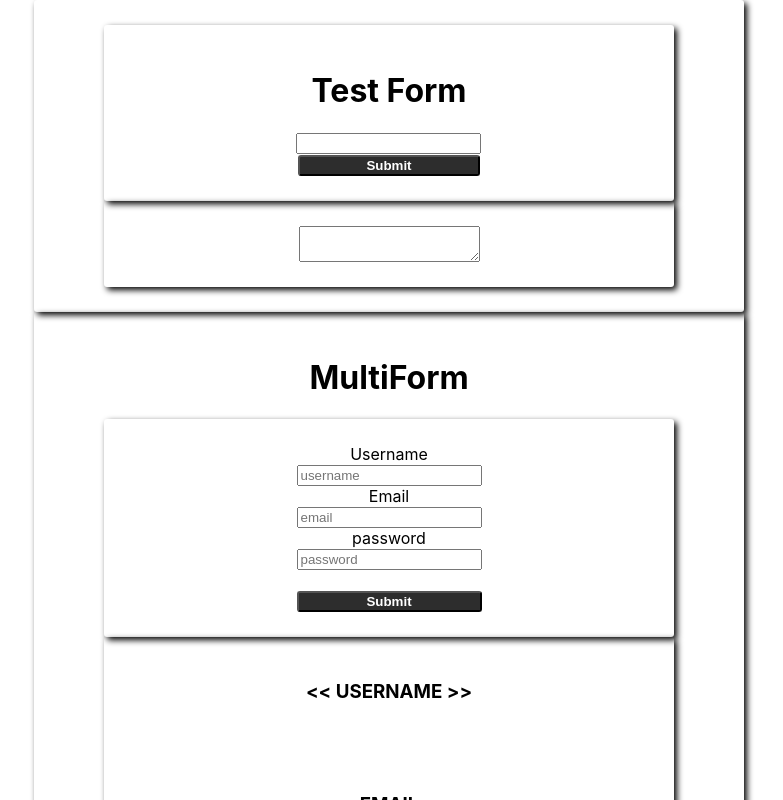
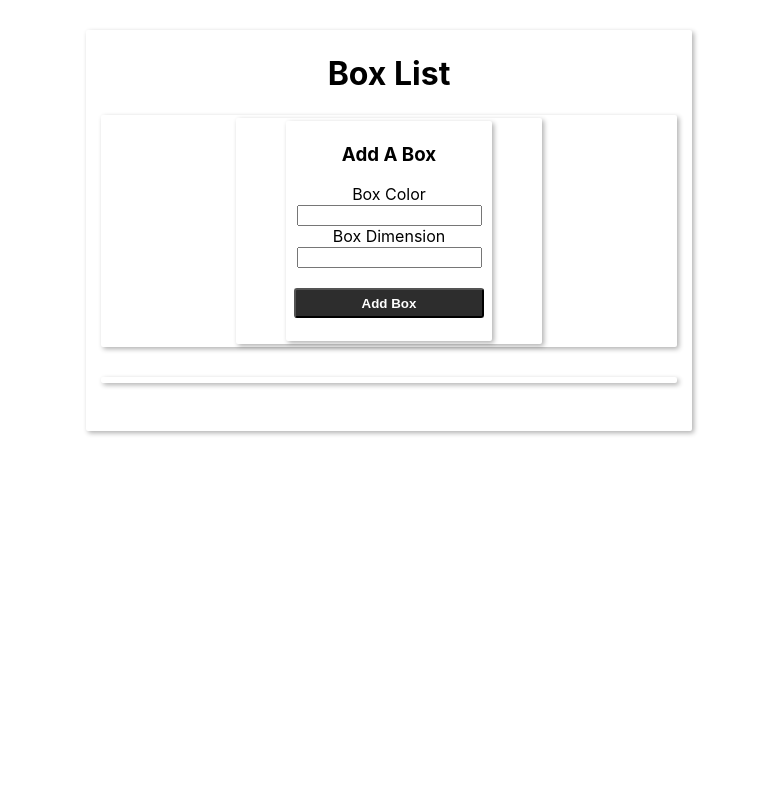
Before and after one commit to jas112/REACT-STUDY-React-Forms, a React (Create React App) app: page / in a window 1280 px wide. Shown: the top 800 px of the page, without its empty margins (251-1034 px from the left). Built offline with nearby package versions, Linux system fonts and the light colour scheme.

Commit message:
add BoxList, BoxForm, and Box js and css...exercise is functional.

```diff
--- a/src/App.js
+++ b/src/App.js
@@ -1,14 +1,16 @@
 import Form from './components/form/Form';
 import MultiForm from './components/multiForm/MultiForm';
 import ShoppingList from './components/shoppingList/ShoppingList';
+import BoxList from './components/boxList/BoxList';
 import './App.css';
 
 function App() {
   return (
     <div className="App">
-      <Form />
-      <MultiForm />
-      <ShoppingList />
+      {/* <Form /> */}
+      {/* <MultiForm /> */}
+      {/* <ShoppingList /> */}
+      <BoxList />
     </div>
   );
 }
--- /dev/null
+++ b/src/components/box/Box.css
@@ -0,0 +1,21 @@
+.Box-Console{
+    display: flex;
+    flex-flow: column nowrap;
+    justify-content: center;
+    align-items: center;
+    padding: 3px;
+    box-shadow: 2px 2px 5px #00000050;
+    border-radius: 2px;
+}
+
+.Box{
+    display: flex;
+    flex-flow: column nowrap;
+    justify-content: center;
+    align-items: center;
+    font-size: 12px;
+    font-weight: bold;
+    color:#ffffff;
+    box-shadow: 2px 2px 5px #00000050;
+    border-radius: 2px;
+}
--- /dev/null
+++ b/src/components/box/Box.js
@@ -0,0 +1,26 @@
+import React, { Component } from 'react';
+import './Box.css';
+
+class Box extends Component {
+    constructor(props){
+        super(props);
+        this.handleClick = this.handleClick.bind(this);
+    }
+
+    handleClick(evt){
+        console.log(`box was clicked....`);
+        this.props.removeBox(this.props.idxValue);
+    }
+  render() {
+    return (
+      <div className='Box-Console'>
+        <div style={{width: `${this.props.boxDimension}px`, height: `${this.props.boxDimension}px`, backgroundColor: this.props.boxColor}} className='Box' onClick={this.handleClick}>
+            <div>{this.props.boxColor}</div>
+            <div>{this.props.idxValue}</div>
+        </div>
+      </div>
+    )
+  }
+}
+
+export default Box
--- /dev/null
+++ b/src/components/boxForm/BoxForm.css
@@ -0,0 +1,37 @@
+.BoxForm-Console{
+    width: 300px;
+    max-width: 100%;
+    display: flex;
+    flex-flow: column nowrap;
+    justify-content: center;
+    align-items: center;
+    padding: 3px;
+    box-shadow: 2px 2px 5px #00000050;
+    border-radius: 2px;
+}
+
+.BoxForm-Panel{
+    width: 200px;
+    max-width: 100%;
+    display: flex;
+    flex-flow: column nowrap;
+    justify-content: center;
+    align-items: center;
+    padding: 3px;
+    box-shadow: 2px 2px 5px #00000050;
+    border-radius: 2px;
+}
+
+.BoxForm-Input{
+    width: 85%;
+}
+
+.BoxForm-Button{
+    width: 95%;
+    height: 30px;
+    border-radius: 3px;
+    color: #ffffff;
+    font-weight: bold;
+    background-color: #2d2d2d;
+    margin: 20px 0px
+}
--- /dev/null
+++ b/src/components/boxForm/BoxForm.js
@@ -0,0 +1,43 @@
+import React, { Component } from 'react';
+import './BoxForm.css';
+
+class BoxForm extends Component {
+    constructor(props){
+        super(props);
+        this.state = {boxColor: '', boxDimension: ''}
+        this.handleSubmit = this.handleSubmit.bind(this);
+        this.handleChange = this.handleChange.bind(this);
+    }
+
+    handleChange(evt){
+        this.setState({
+            [evt.target.name]: evt.target.value
+        });
+
+    }
+
+    handleSubmit(evt){
+        evt.preventDefault();
+        this.props.addBox(this.state);
+        this.setState({boxColor: '', boxDimension: ''});
+    }
+
+  render() {
+    return (
+      <div className='BoxForm-Console'>
+        <div className='BoxForm-Panel'>
+            <h3>Add A Box</h3>
+            <form onSubmit={this.handleSubmit}>
+                <label htmlFor='boxColor'>Box Color</label>
+                <input id='boxColor' name='boxColor' value={this.state.boxColor} onChange={this.handleChange} className='BoxForm-input' />
+                <label htmlFor='boxDimension'>Box Dimension</label>
+                <input id='boxDimension' name='boxDimension' value={this.state.boxDimension} onChange={this.handleChange} className='BoxForm-input' />
+                <button type='submit' className='BoxForm-Button'>Add Box</button>
+            </form>
+        </div>
+      </div>
+    )
+  }
+}
+
+export default BoxForm
--- /dev/null
+++ b/src/components/boxList/BoxList.css
@@ -0,0 +1,35 @@
+.BoxList-Console{
+    width: 600px;
+    max-width: 100%;
+    display: flex;
+    flex-flow: column nowrap;
+    justify-content: center;
+    align-items: center;
+    padding: 3px 3px 18px 3px;
+    box-shadow: 2px 2px 5px #00000050;
+    border-radius: 2px;
+    margin: 30px auto;
+}
+
+.BoxList-Form-Panel{
+    width: 95%;
+    display: flex;
+    flex-flow: column nowrap;
+    justify-content: center;
+    align-items: center;
+    padding: 3px;
+    box-shadow: 2px 2px 5px #00000050;
+    border-radius: 2px;
+}
+
+.BoxList-Display-Panel{
+    width: 95%;
+    display: flex;
+    flex-flow: row nowrap;
+    justify-content: center;
+    align-items: center;
+    padding: 3px;
+    box-shadow: 2px 2px 5px #00000050;
+    border-radius: 2px;
+    margin: 30px auto;
+}
--- /dev/null
+++ b/src/components/boxList/BoxList.js
@@ -0,0 +1,68 @@
+import React, { Component } from 'react';
+import Box from '../box/Box';
+import { v4 as uuidv4 } from 'uuid';
+import BoxForm from '../boxForm/BoxForm';
+import './BoxList.css';
+
+class BoxList extends Component {
+    constructor(props){
+        super(props);
+        this.state = {boxes: []};
+        this.addBox = this.addBox.bind(this);
+        this.removeBox = this.removeBox.bind(this);
+        this.reset = this.reset.bind(this);
+    }
+
+    generateBoxes(){
+
+        let displayedBoxes = this.state.boxes.map(box => (
+            <Box key={uuidv4()} idxValue={this.state.boxes.indexOf(box)} boxDimension={box.boxDimension} boxColor={box.boxColor} removeBox={this.removeBox} />
+        ));
+
+        return displayedBoxes;
+    }
+
+    addBox(newBox){
+        this.setState(st => {
+            // newBox['id'] = uuidv4();
+            let newBoxes = [...st.boxes]
+            // newBox['idxValue'] = newBoxes.length;
+            newBoxes = [...newBoxes, newBox];
+            return {boxes: newBoxes};
+        });
+    }
+
+    removeBox(idx){
+        this.setState(st => {
+            let newBoxes = [...st.boxes];
+            newBoxes.splice(idx,1);
+            return {boxes: newBoxes};
+        });
+    }
+
+    reset(){
+        this.setState(st => {
+            let newBoxes = [];
+            return {boxes: newBoxes};
+        });
+    }
+
+  render() {
+    return (
+        <div className='BoxList-Console'>
+            <h1>Box List</h1>
+            <div className='BoxList-Form-Panel'>
+                <BoxForm addBox={this.addBox} />
+            </div>
+            <div className='BoxList-Display-Panel'>
+                {this.state.boxes.map(box => (
+                    <Box key={uuidv4()} idxValue={this.state.boxes.indexOf(box)} boxDimension={box.boxDimension} boxColor={box.boxColor} removeBox={this.removeBox} />
+                ))}
+            </div>
+        </div>
+
+    )
+  }
+}
+
+export default BoxList
```
